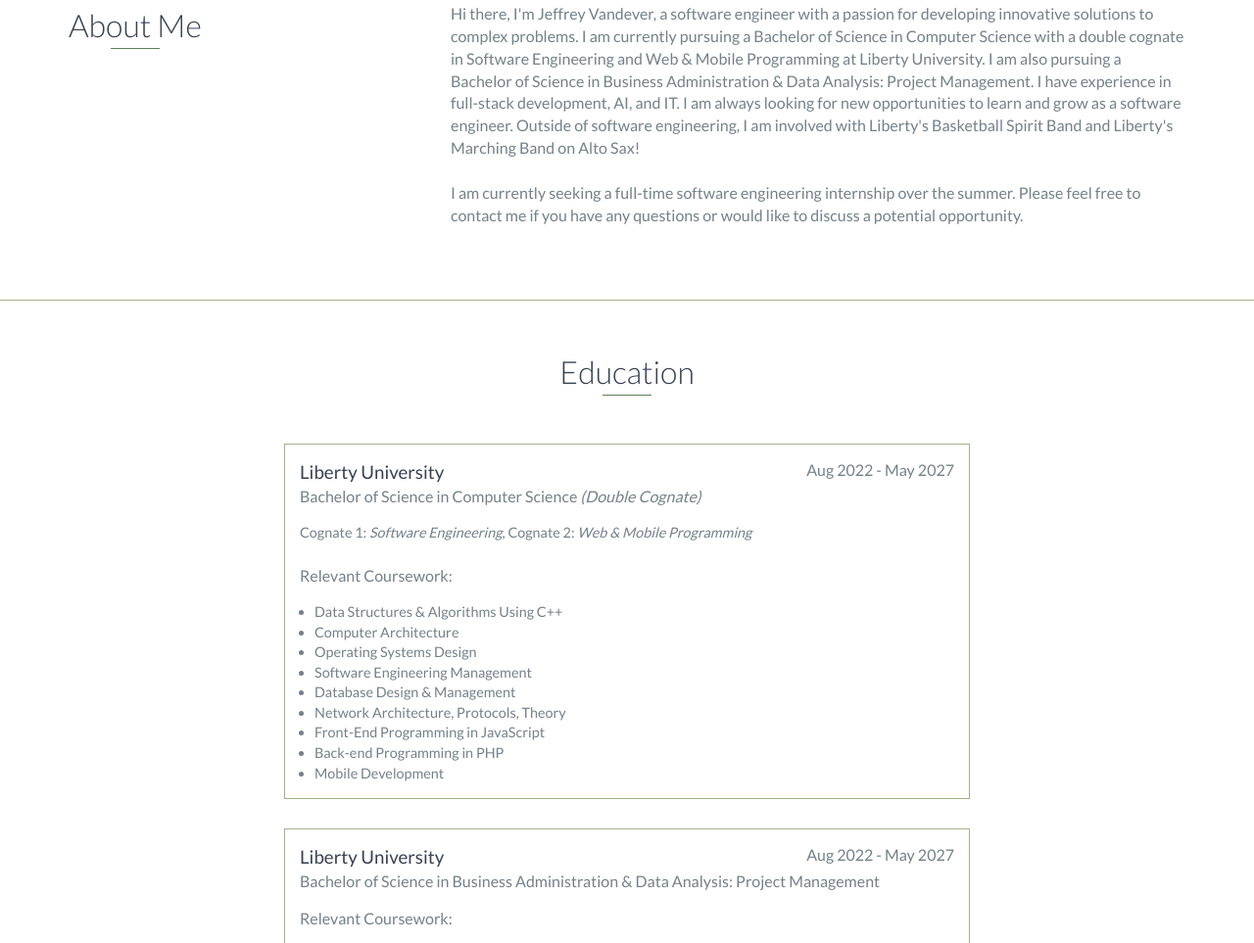
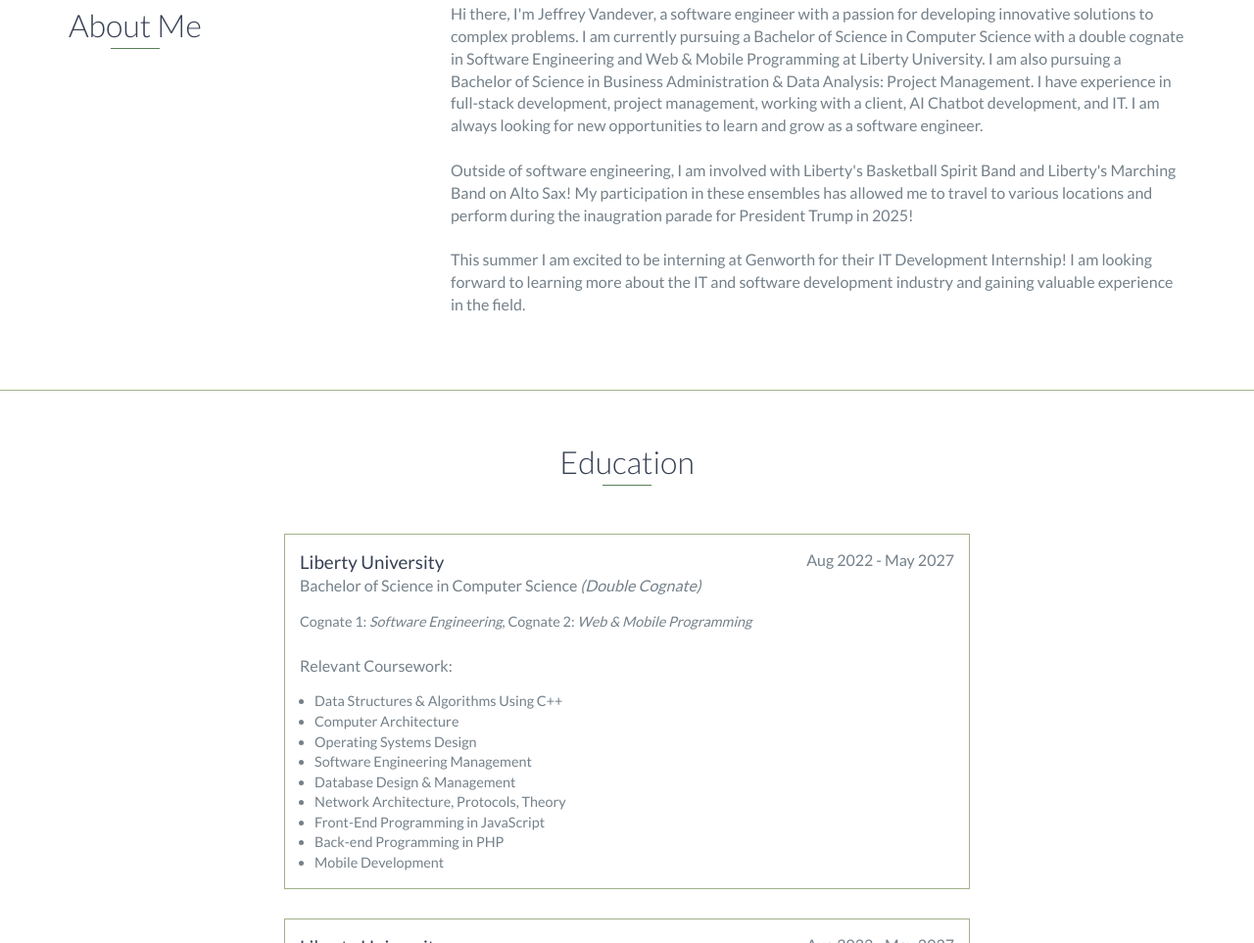
Before and after one commit to jeffreyv101/old-portfolio, a website: page index.html in a window 1280 px wide. Shown: the part 872-1835 px from the top of the page at 98% size. Drawn offline with nearby package versions, Linux system fonts and the light colour scheme.

Commit message:
Portfolio Updates

```diff
--- a/index.html
+++ b/index.html
@@ -74,11 +74,15 @@
                 </div>
                 <div class="col-md-8">
                     <p>
-                        Hi there, I'm Jeffrey Vandever, a software engineer with a passion for developing innovative solutions to complex problems. I am currently pursuing a Bachelor of Science in Computer Science with a double cognate in Software Engineering and Web & Mobile Programming at Liberty University. I am also pursuing a Bachelor of Science in Business Administration & Data Analysis: Project Management. I have experience in full-stack development, AI, and IT. I am always looking for new opportunities to learn and grow as a software engineer.  Outside of software engineering, I am involved with Liberty's Basketball Spirit Band and Liberty's Marching Band on Alto Sax!
+                        Hi there, I'm Jeffrey Vandever, a software engineer with a passion for developing innovative solutions to complex problems. I am currently pursuing a Bachelor of Science in Computer Science with a double cognate in Software Engineering and Web & Mobile Programming at Liberty University. I am also pursuing a Bachelor of Science in Business Administration & Data Analysis: Project Management. I have experience in full-stack development, project management, working with a client, AI Chatbot development, and IT. I am always looking for new opportunities to learn and grow as a software engineer.
                     </p>
                     <br>
                     <p>
-                        I am currently seeking a full-time software engineering internship over the summer. Please feel free to contact me if you have any questions or would like to discuss a potential opportunity.
+                        Outside of software engineering, I am involved with Liberty's Basketball Spirit Band and Liberty's Marching Band on Alto Sax!  My participation in these ensembles has allowed me to travel to various locations and perform during the inaugration parade for President Trump in 2025!
+                    </p>
+                    <br>
+                    <p>
+                        This summer I am excited to be interning at Genworth for their IT Development Internship! I am looking forward to learning more about the IT and software development industry and gaining valuable experience in the field.
                     </p>
                 </div>
             </div>
```
